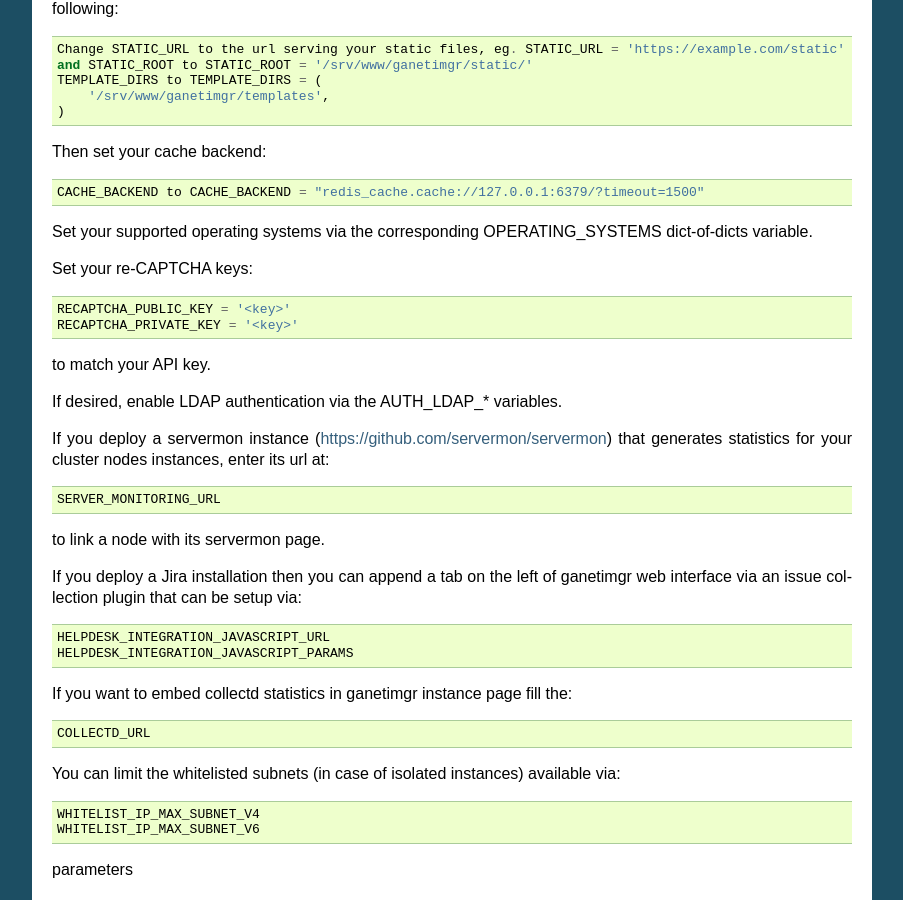
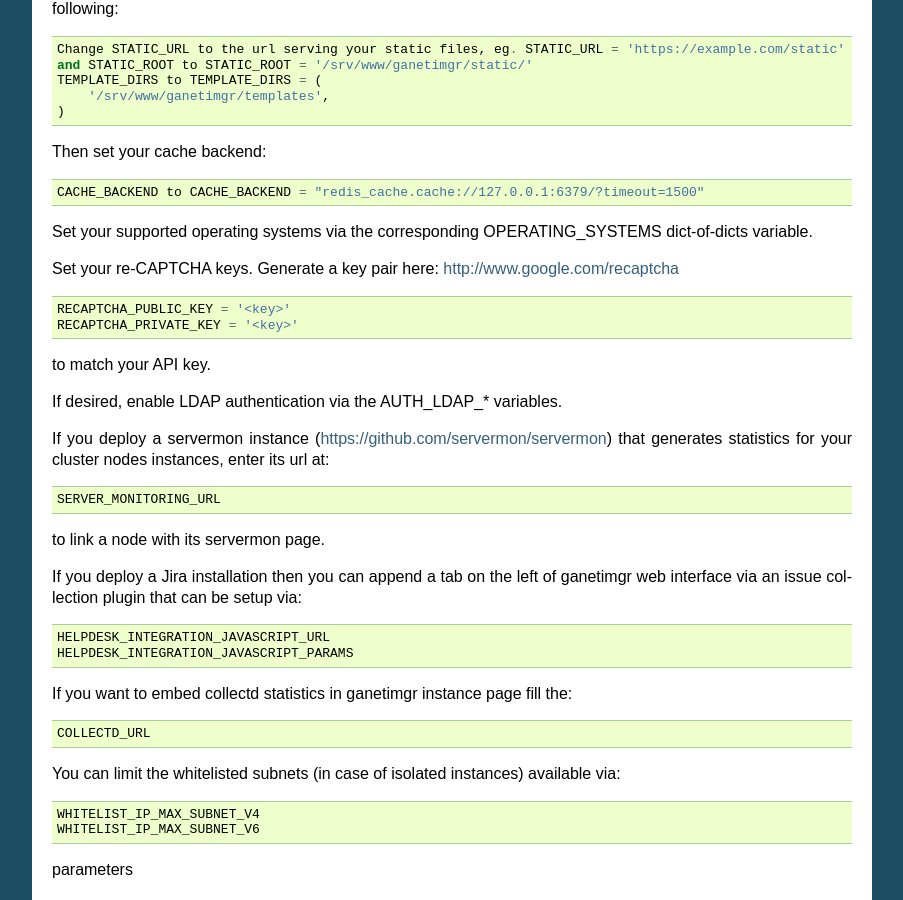
Before and after one commit to grnet/ganetimgr, a Sphinx documentation site: the page built from docs/source/install.rst, in a window 1280 px wide and 900 px high, scrolled down 1002 px. Shown: the whole window, without its empty margins (198-1101 px from the left). Built offline with Sphinx 7.4.7, drawn with Linux system fonts in a browser that asks for light colours.

Commit message:
Add recaptcha key pair generation info

```diff
--- a/docs/source/install.rst
+++ b/docs/source/install.rst
@@ -69,7 +69,7 @@ Then set your cache backend::
 
 Set your supported operating systems via the corresponding OPERATING_SYSTEMS dict-of-dicts variable.
 
-Set your re-CAPTCHA keys::
+Set your re-CAPTCHA keys. Generate a key pair here: http://www.google.com/recaptcha ::
 
     RECAPTCHA_PUBLIC_KEY = '<key>'
     RECAPTCHA_PRIVATE_KEY = '<key>'
```
